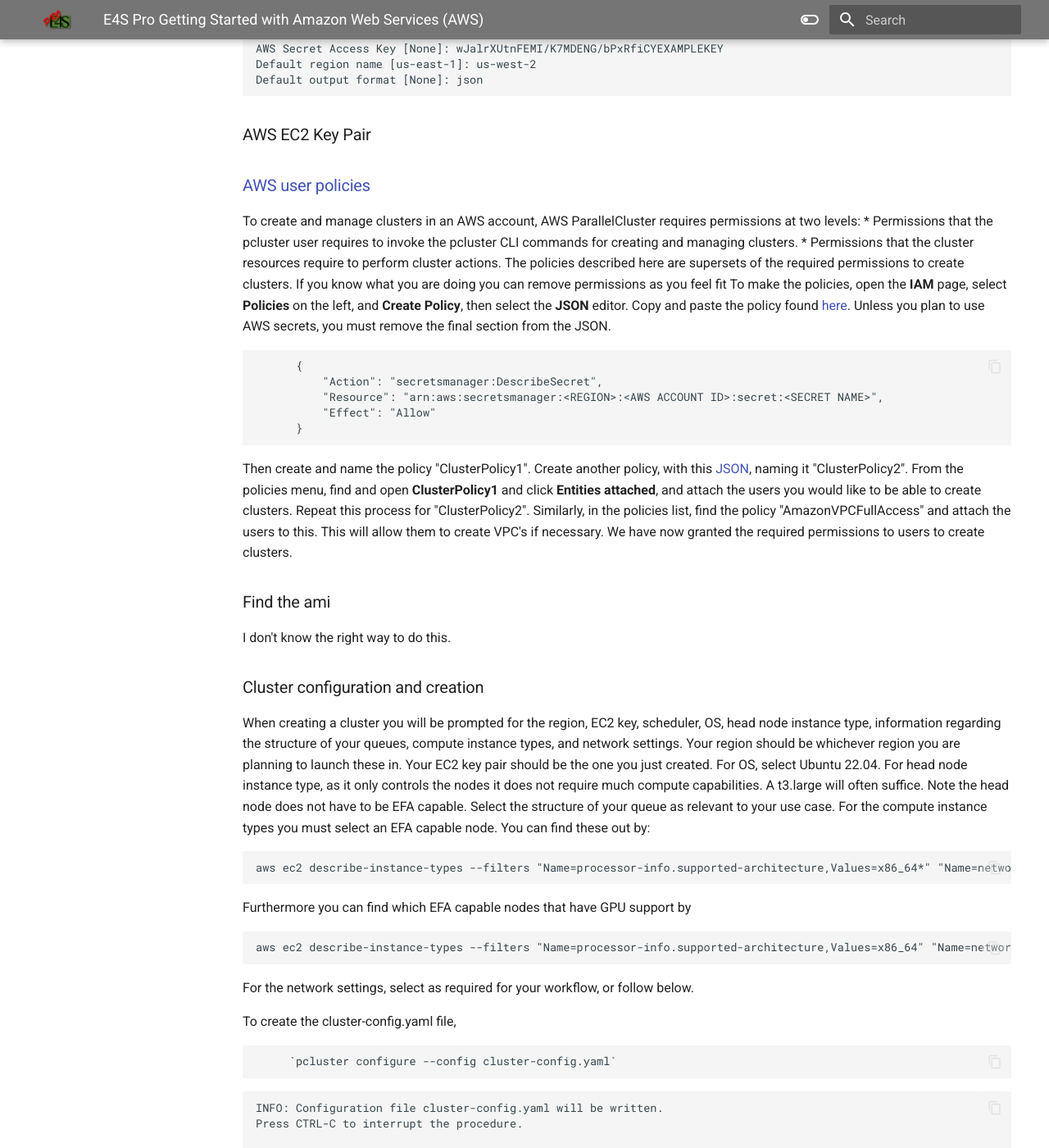
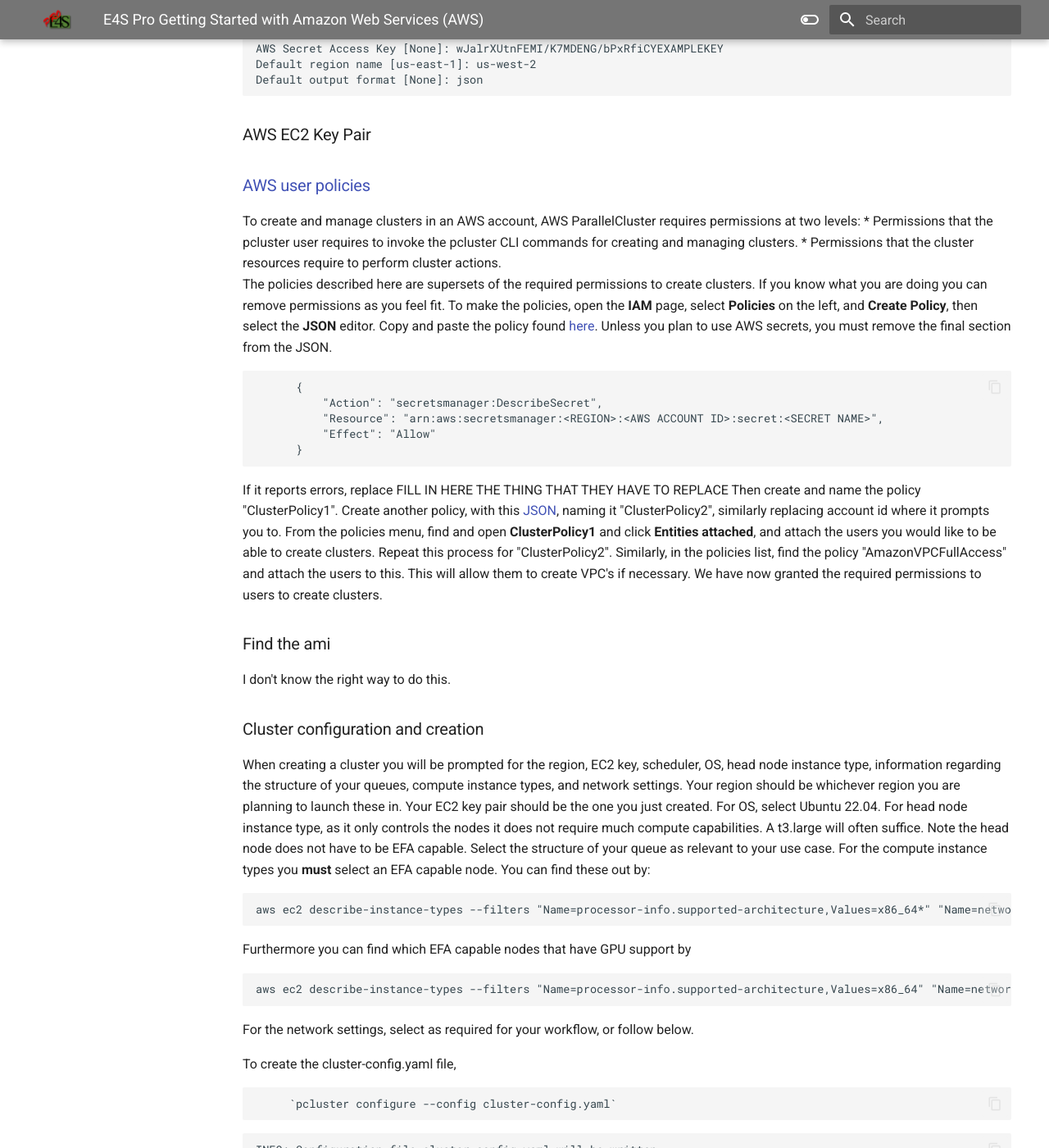
Before and after one commit to ParaToolsInc/ParaToolsPro, an MkDocs documentation site: the page built from docs/AWS/getting-started-AWS.md, in a window 1280 px wide and 1400 px high, scrolled down 1659 px. Shown: the whole window at 82% size. Built offline with MkDocs 1.6.1 and Material for MkDocs 9.7.7, drawn with Linux system fonts in a browser that asks for light colours; some of the changed text lies outside the part shown.

Commit message:
Update getting-started-AWS.md

````diff
--- a/docs/AWS/getting-started-AWS.md
+++ b/docs/AWS/getting-started-AWS.md
@@ -69,7 +69,7 @@
 To create and manage clusters in an AWS account, AWS ParallelCluster requires permissions at two levels:
 * Permissions that the pcluster user requires to invoke the pcluster CLI commands for creating and managing clusters.
 * Permissions that the cluster resources require to perform cluster actions.
-The policies described here are supersets of the required permissions to create clusters. If you know what you are doing you can remove permissions as you feel fit To make the policies, open the **IAM** page, select **Policies** on the left, and **Create Policy**, then select the **JSON** editor. Copy and paste the policy found [here][7]. Unless you plan to use AWS secrets, you must remove the final section from the JSON.
+The policies described here are supersets of the required permissions to create clusters. If you know what you are doing you can remove permissions as you feel fit. To make the policies, open the **IAM** page, select **Policies** on the left, and **Create Policy**, then select the **JSON** editor. Copy and paste the policy found [here][7]. Unless you plan to use AWS secrets, you must remove the final section from the JSON.
 ```
       {
           "Action": "secretsmanager:DescribeSecret",
@@ -77,13 +77,14 @@
           "Effect": "Allow"
       }
 ```
-Then create and name the policy "ClusterPolicy1". Create another policy, with this [JSON][8], naming it "ClusterPolicy2". From the policies menu, find and open **ClusterPolicy1** and click **Entities attached**,  and attach the users you would like to be able to create clusters. Repeat this process for "ClusterPolicy2". Similarly, in the policies list, find the policy "AmazonVPCFullAccess" and attach the users to this. This will allow them to create VPC's if necessary. We have now granted the required permissions to users to create clusters.
+If it reports errors, replace FILL IN HERE THE THING THAT THEY HAVE TO REPLACE
+Then create and name the policy "ClusterPolicy1". Create another policy, with this [JSON][8], naming it "ClusterPolicy2", similarly replacing account id where it prompts you to. From the policies menu, find and open **ClusterPolicy1** and click **Entities attached**,  and attach the users you would like to be able to create clusters. Repeat this process for "ClusterPolicy2". Similarly, in the policies list, find the policy "AmazonVPCFullAccess" and attach the users to this. This will allow them to create VPC's if necessary. We have now granted the required permissions to users to create clusters.
 
 ### Find the ami
 I don't know the right way to do this.
 
 ### Cluster configuration and creation
-When creating a cluster you will be prompted for the region, EC2 key, scheduler,  OS, head node instance type, information regarding the structure of your queues, compute instance types, and network settings. Your region should be whichever region you are planning to launch these in. Your EC2 key pair should be the one you just created. For OS, select Ubuntu 22.04<Is this right?>. For head node instance type, as it only controls the nodes it does not require much compute capabilities. A t3.large will often suffice. Note the head node does not have to be EFA capable. Select the structure of your queue as relevant to your use case. For the compute instance types you must select an EFA capable node. You can find these out by:
+When creating a cluster you will be prompted for the region, EC2 key, scheduler,  OS, head node instance type, information regarding the structure of your queues, compute instance types, and network settings. Your region should be whichever region you are planning to launch these in. Your EC2 key pair should be the one you just created. For OS, select Ubuntu 22.04<Is this right?>. For head node instance type, as it only controls the nodes it does not require much compute capabilities. A t3.large will often suffice. Note the head node does not have to be EFA capable. Select the structure of your queue as relevant to your use case. For the compute instance types you **must** select an EFA capable node. You can find these out by:
 ```
 aws ec2 describe-instance-types --filters "Name=processor-info.supported-architecture,Values=x86_64*" "Name=network-info.efa-supported,Values=true" --query InstanceTypes[].InstanceType
 ```
````
Also changed, not shown: other parts of docs/AWS/getting-started-AWS.md (+5 -5 lines).
